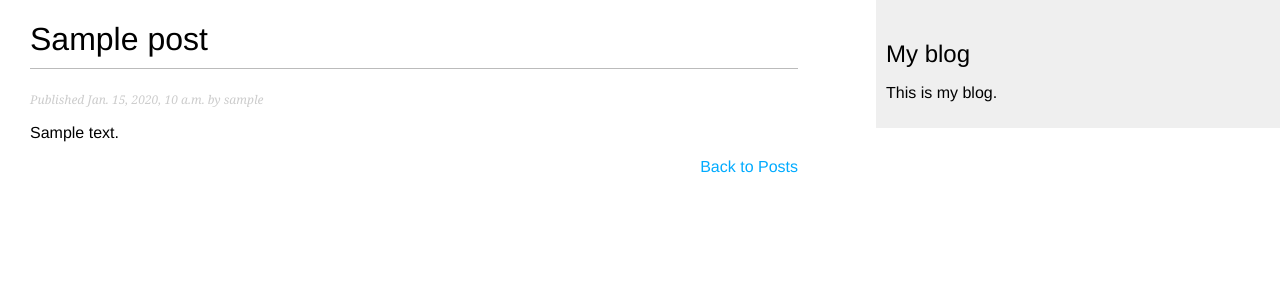
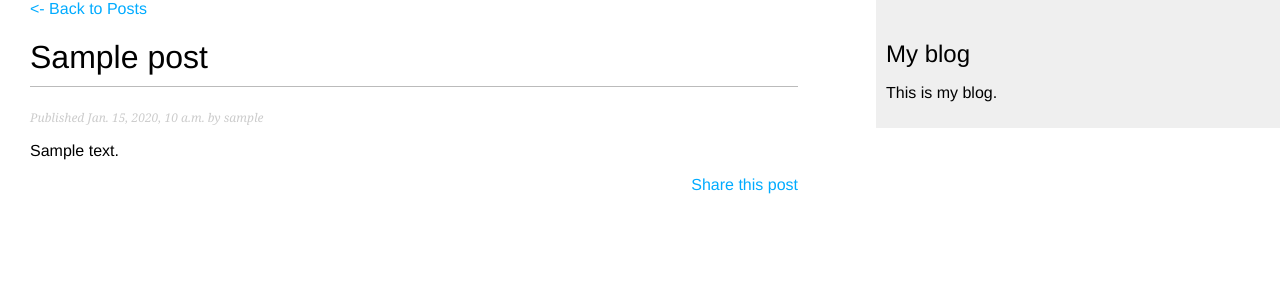
Before and after one commit to victorvf/django-3-by-example, a Django app: a page that uses blog/blog/templates/blog/post/post_detail.html in a window 1280 px wide. Shown: the top 300 px of the page. Run offline with Django 3.2, Linux system fonts and the light colour scheme; tables that the repository leaves empty hold one stand-in row (values such as "Sample post").

Commit message:
feature(blog): share a post with form and django e-mail

```diff
--- a/blog/blog/static/css/blog.css
+++ b/blog/blog/static/css/blog.css
@@ -9,8 +9,12 @@ a {
     text-decoration: none;
 }
 
-a.previous {
+a.right-side {
     float: right;
+}
+
+a.back-link {
+    margin-top: 10px;
 }
 
 h1 {
--- a/blog/blog/templates/blog/post/post_detail.html
+++ b/blog/blog/templates/blog/post/post_detail.html
@@ -5,11 +5,15 @@
 {% endblock %}
 
 {% block content %}
+    <a class="back-link" href="{% url 'blog:post_list' %}"> <- Back to Posts</a>
+
     <h1>{{ post.title }}</h1>
 
     <p class="date">Published {{ post.publish }} by {{ post.author }}</p>
 
     <p>{{ post.body|linebreaks }}</p>
 
-    <a class="previous" href="{% url 'blog:post_list' %}">Back to Posts</a>
+    <a class="right-side" href="{% url 'blog:post_share' post.id %}">
+        Share this post
+    </a>
 {% endblock %}
--- a/blog/blog/urls.py
+++ b/blog/blog/urls.py
@@ -1,6 +1,6 @@
 from django.urls import path
 
-from .views import PostListView, post_detail
+from .views import PostListView, post_detail, post_share
 
 app_name = 'blog'
 
@@ -10,5 +10,6 @@ urlpatterns = [
         '<int:year>/<int:month>/<int:day>/<slug:post>/',
         post_detail,
         name='post_detail',
-    )
+    ),
+    path('<int:post_id>/share/', post_share, name='post_share'),
 ]
--- a/blog/blog/views.py
+++ b/blog/blog/views.py
@@ -1,7 +1,10 @@
 from django.shortcuts import render, get_object_or_404
 from django.views.generic import ListView
+from django.core.mail import send_mail
 
 from .models import Post
+
+from .forms import EmailPostForm
 
 
 class PostListView(ListView):
@@ -22,3 +25,29 @@ def post_detail(request, year, month, day, post):
     )
 
     return render(request, 'blog/post/post_detail.html', {'post': post})
+
+
+def post_share(request, post_id):
+    post = get_object_or_404(Post, id=post_id, status='published')
+    sent = False
+
+    if request.method == 'POST':
+        form = EmailPostForm(request.POST)
+
+        if form.is_valid():
+            cd = form.cleaned_data
+            post_url = request.build_absolute_uri(post.get_absolute_url())
+
+            subject = f"{cd['name']} recommends you read {post.title}"
+            message = f"Read {post.title} at {post_url} \n\n {cd['name']}\'s comments: {cd['comments']}"
+            send_mail(subject, message, 'admin@myblog.com', [cd['to']])
+
+            sent = True
+    else:
+        form = EmailPostForm()
+
+    return render(
+        request,
+        'blog/post/post_share.html',
+        {'post': post, 'form': form, 'sent': sent},
+    )
--- a/blog/project/settings.py
+++ b/blog/project/settings.py
@@ -124,3 +124,5 @@ USE_TZ = True
 # https://docs.djangoproject.com/en/3.1/howto/static-files/
 
 STATIC_URL = '/static/'
+
+EMAIL_BACKEND = 'django.core.mail.backends.console.EmailBackend'
```
Also changed, not shown: blog/blog/forms.py (added, +8 -0 lines), blog/blog/templates/blog/post/post_share.html (added, +23 -0 lines).
